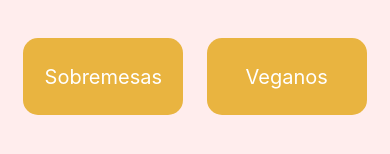
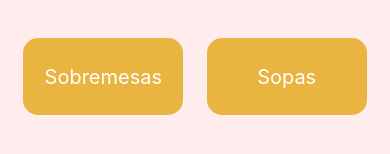
Before and after one commit to Henrique-Botelho/receitas, a React Native app: screen /Home in a window 390 px wide. Shown: the part 436-590 px from the top of the page. Built offline with nearby package versions, Linux system fonts and the light colour scheme.

Commit message:
Update index.js

```diff
--- a/src/screens/Home/index.js
+++ b/src/screens/Home/index.js
@@ -16,8 +16,8 @@ export default function Home({navigation}){
                 <TouchableOpacity style={styles.btn} onPress={() => navigation.navigate("Categoria", {nome: "sobremesa"})}>
                     <Text style={styles.text}>Sobremesas</Text>
                 </TouchableOpacity>
-                <TouchableOpacity style={styles.btn} onPress={() => navigation.navigate("Categoria", {nome: "vegano"})}>
-                    <Text style={styles.text}>Veganos</Text>
+                <TouchableOpacity style={styles.btn} onPress={() => navigation.navigate("Categoria", {nome: "sopa"})}>
+                    <Text style={styles.text}>Sopas</Text>
                 </TouchableOpacity>
             </View>
         </View>
```
